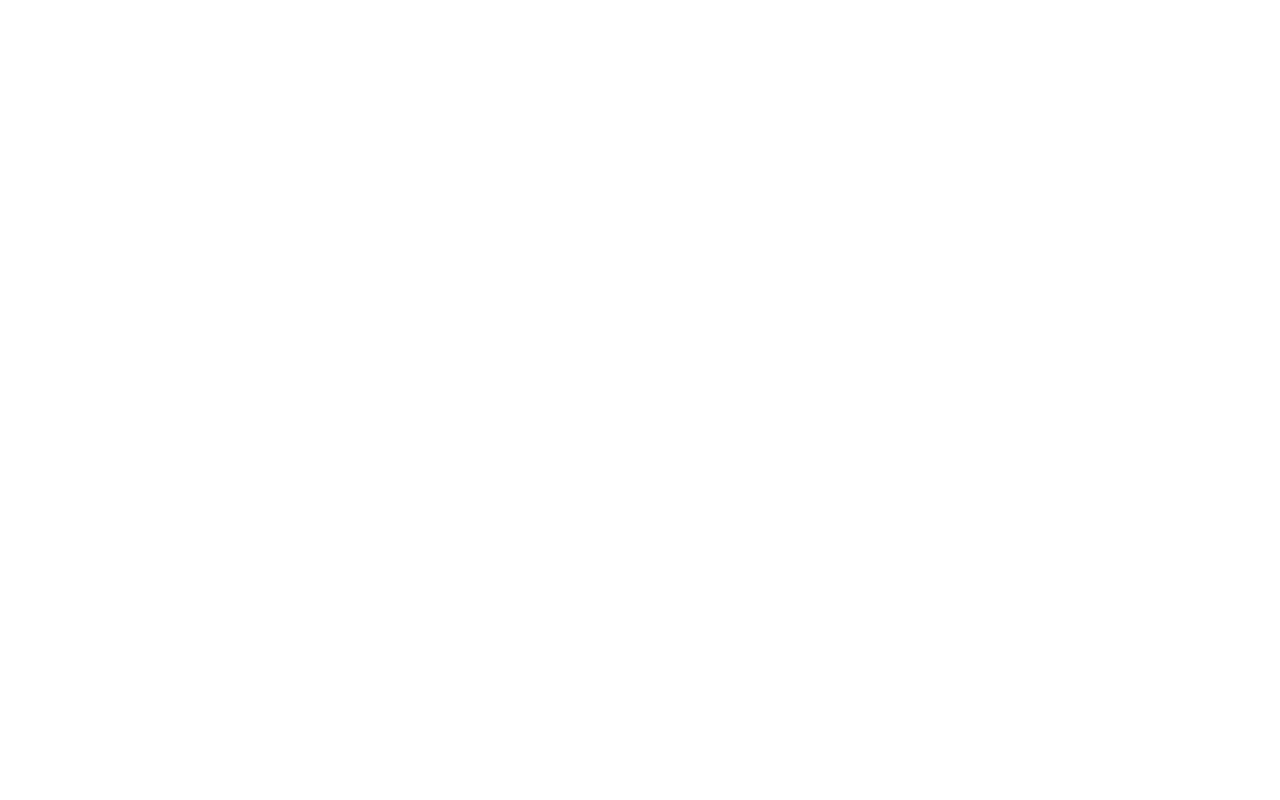
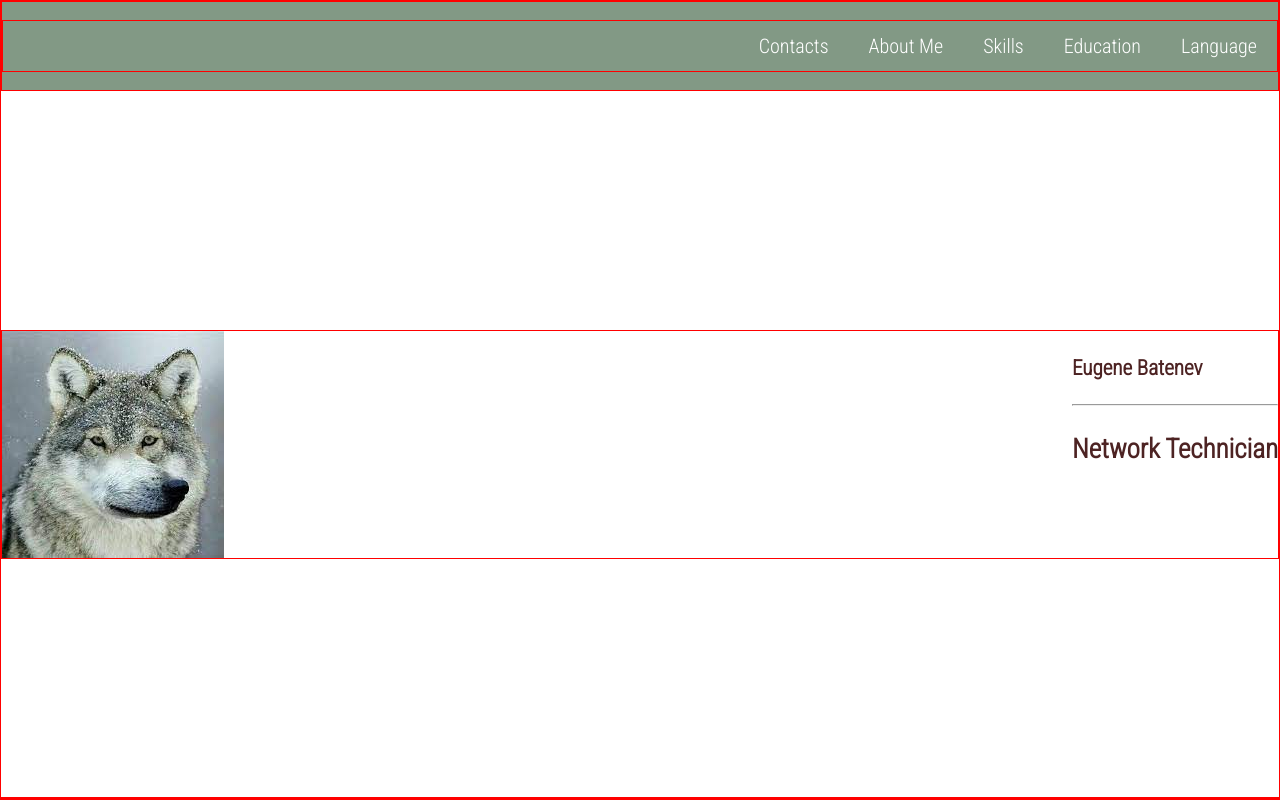
Before and after one commit to EugeneBatenev/rsschool-cv, a plain HTML site: page index.html in a window 1280 px wide. Drawn offline with Linux system fonts and the light colour scheme.

Commit message:
fix: add something new

```diff
--- a/index.html
+++ b/index.html
@@ -1,12 +1,51 @@
 <!DOCTYPE html>
 <html lang="en">
-<head>
-<meta charset="UTF-8">
-<meta http-equiv="X-UA-Compatible" content="IE=edge">
-<meta name="viewport" content="width=device-width, initial-scale=1.0">
-<link rel="stylesheet" type="text/css" href="style.css">
-<title>Document</title>
-</head>
-<body>
-</body>
+  <head>
+    <meta charset="UTF-8" />
+    <meta http-equiv="X-UA-Compatible" content="IE=edge" />
+    <meta name="viewport" content="width=device-width, initial-scale=1.0" />
+    <link rel="stylesheet" type="text/css" href="style.css" />
+    <link rel="preconnect" href="https://fonts.googleapis.com" />
+    <link rel="preconnect" href="https://fonts.gstatic.com" crossorigin />
+    <link
+      href="https://fonts.googleapis.com/css2?family=Outfit:wght@200&family=Roboto+Condensed:wght@300&display=swap"
+      rel="stylesheet"
+    />
+    <link rel="icon" href="assets/favicon.ico" />
+    <title>CV</title>
+  </head>
+  <body>
+    <header class="header">
+      <div class="container">
+        <nav class="nav">
+          <ul class="nav-list">
+              <li class="nav-items"><a href="#contacts" class="nav-link">Contacts</a></li>
+              <li class="nav-items"><a href="#about-me" class="nav-link">About Me</a></li>
+              <li class="nav-items"><a href="#skills" class="nav-link">Skills</a></li>
+              <li class="nav-items"><a href="#education" class="nav-link">Education</a></li>
+              <li class="nav-items"><a href="#language" class="nav-link">Language</a></li>
+          </ul>
+        </nav>
+      </div>
+    </header>
+    <main class="main">
+      <div class="container">
+        <section class="main-container">
+          <img
+            src="/rsschool-cv/assets/wolf.jpg"
+            alt="wolf"
+            class="section-profile-logo"
+          />
+          <section class="">
+            <h1>Eugene Batenev</h1>
+            <hr />
+            <h2>Network Technician</h2>
+          </section>
+        </section>
+      </div>
+    </main>
+    <footer class="footer">
+      <div class="container"></div>
+    </footer>
+  </body>
 </html>
--- a/style.css
+++ b/style.css
@@ -1,3 +1,56 @@
+* {
+  box-sizing: border-box;
+}
 body {
-  margin: 0;
+  border: 1px red solid;
+  display: flex;
+  flex-direction: column;
+  justify-content: space-between;
+  min-height: 100vh;
+  margin: 0px;
+  padding: 0px;
+  font-family: "Outfit", sans-serif;
+  font-family: "Roboto Condensed", sans-serif;
+  font-size: 18px;
+  font-weight: 400;
+  line-height: 1.5;
+  color: #4d2323;
 }
+.container {
+  border: 1px red solid;
+  max-width: 1440px;
+  margin: 0 auto;
+}
+.nav-list {
+  border: 1px red solid;
+  display: flex;
+  justify-content: flex-end;
+  align-items: center;
+}
+
+ul,
+li {
+  list-style-type: none;
+}
+.nav-link {
+  text-decoration: none;
+  color: #ffffff;
+  font-weight: 300;
+  padding: 0 20px;
+  line-height: 50px;
+  font-size: 20px;
+}
+.header,
+.footer {
+  background: #829985;
+}
+.intro {
+  display: flex;
+  justify-content: space-between;
+  border: 1px red solid;
+}
+.main-container {
+  display: flex;
+  flex-wrap: wrap;
+  justify-content: space-between;
+}
```
Also changed, not shown: 1 other file.
